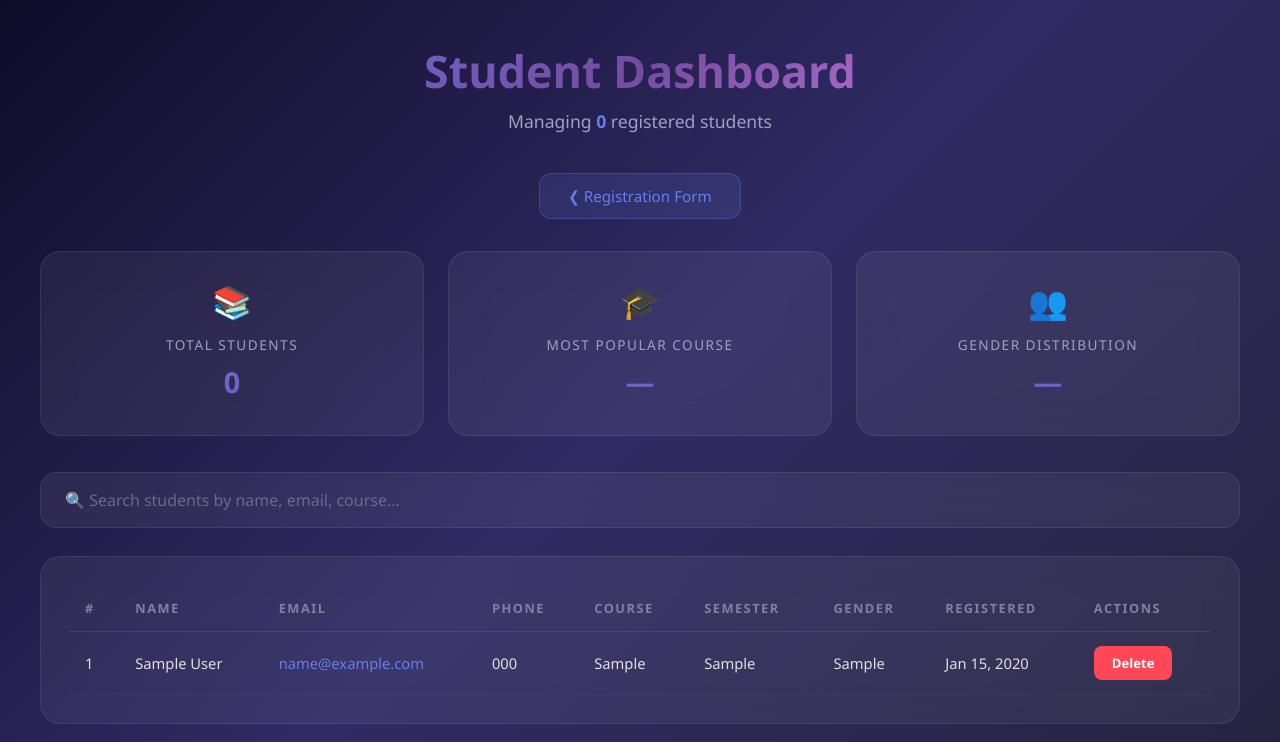
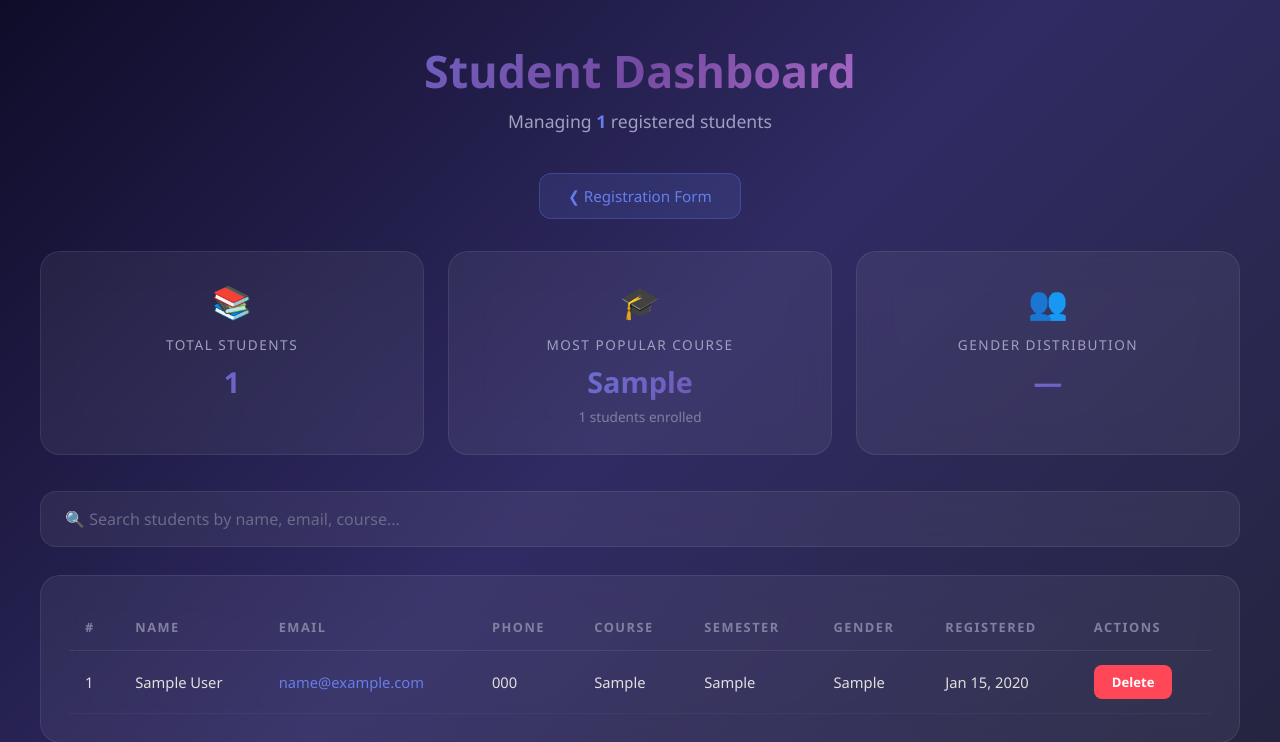
Before and after one commit to abhinav307/Student_Registration_form-using-Jenkins-and-Github_Action, a Flask app: page /dashboard in a window 1280 px wide. Shown: the top 742 px of the page. Run offline with Flask 3, Linux system fonts and the light colour scheme; tables that the repository leaves empty hold one stand-in row (values such as "Sample post").

Commit message:
Fix dashboard stats data parsing

```diff
--- a/templates/dashboard.html
+++ b/templates/dashboard.html
@@ -443,35 +443,40 @@
                 if (!res.ok) throw new Error('Failed to fetch stats');
                 const data = await res.json();
 
-                document.getElementById('statTotal').textContent = data.total_students || 0;
-                document.getElementById('totalCount').textContent = data.total_students || 0;
+                document.getElementById('statTotal').textContent = data.total || 0;
+                document.getElementById('totalCount').textContent = data.total || 0;
 
-                if (data.most_popular_course) {
-                    document.getElementById('statCourse').textContent = data.most_popular_course;
-                    if (data.most_popular_course_count) {
-                        document.getElementById('statCourseDetail').textContent = data.most_popular_course_count + ' students enrolled';
+                // Find most popular course
+                if (data.courses && Object.keys(data.courses).length > 0) {
+                    let mostPopular = '';
+                    let maxCount = 0;
+                    for (const [course, count] of Object.entries(data.courses)) {
+                        if (count > maxCount) {
+                            maxCount = count;
+                            mostPopular = course;
+                        }
                     }
+                    document.getElementById('statCourse').textContent = mostPopular;
+                    document.getElementById('statCourseDetail').textContent = maxCount + ' students enrolled';
                 } else {
                     document.getElementById('statCourse').textContent = '\u2014';
                     document.getElementById('statCourseDetail').textContent = '';
                 }
 
-                if (data.gender_distribution) {
-                    const gd = data.gender_distribution;
+                if (data.genders && Object.keys(data.genders).length > 0) {
+                    const gd = data.genders;
                     const parts = [];
                     if (gd.Male) parts.push('M: ' + gd.Male);
                     if (gd.Female) parts.push('F: ' + gd.Female);
                     if (gd.Other) parts.push('O: ' + gd.Other);
                     document.getElementById('statGender').textContent = parts.join(' / ') || '\u2014';
 
-                    const total = (gd.Male || 0) + (gd.Female || 0) + (gd.Other || 0);
-                    if (total > 0) {
-                        const pcts = [];
-                        if (gd.Male) pcts.push(Math.round((gd.Male / total) * 100) + '% Male');
-                        if (gd.Female) pcts.push(Math.round((gd.Female / total) * 100) + '% Female');
-                        if (gd.Other) pcts.push(Math.round((gd.Other / total) * 100) + '% Other');
-                        document.getElementById('statGenderDetail').textContent = pcts.join(', ');
-                    }
+                    const total = data.total || 1; // avoid division by zero
+                    const pcts = [];
+                    if (gd.Male) pcts.push(Math.round((gd.Male / total) * 100) + '% Male');
+                    if (gd.Female) pcts.push(Math.round((gd.Female / total) * 100) + '% Female');
+                    if (gd.Other) pcts.push(Math.round((gd.Other / total) * 100) + '% Other');
+                    document.getElementById('statGenderDetail').textContent = pcts.join(', ');
                 } else {
                     document.getElementById('statGender').textContent = '\u2014';
                     document.getElementById('statGenderDetail').textContent = '';
```
